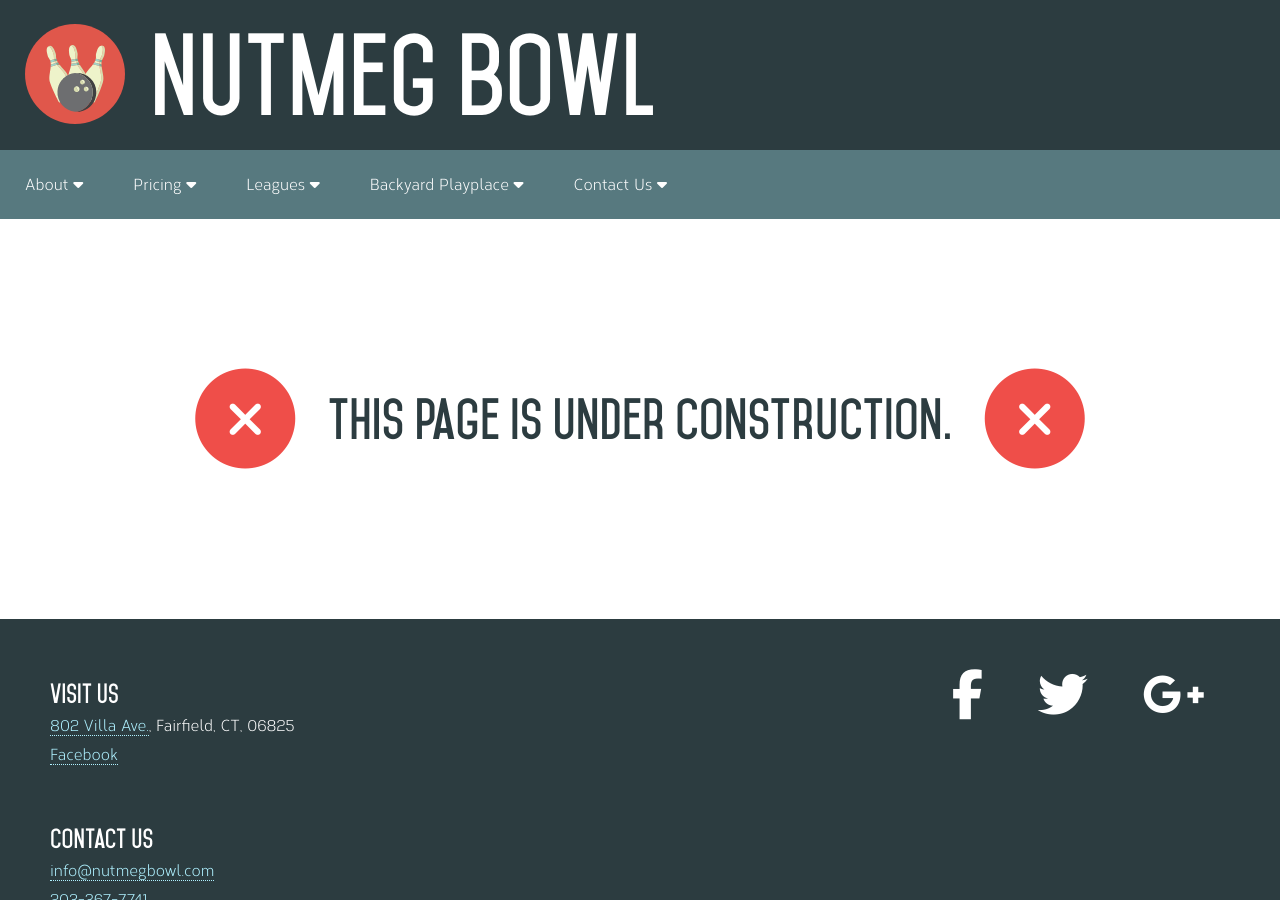
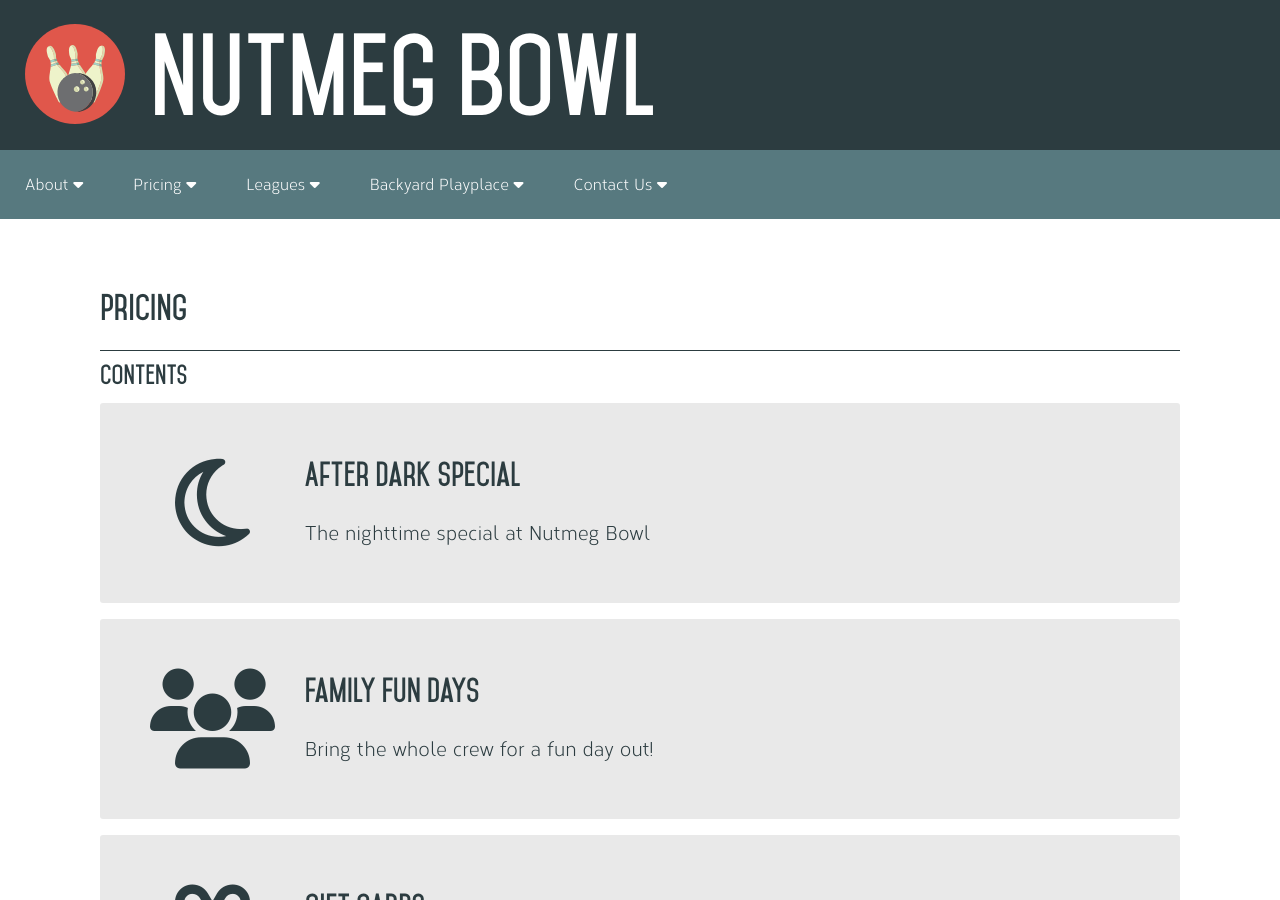
Before and after one commit to jlam55555/nutmegbowl, a Jekyll site: the page built from pricing/index.html, in a window 1280 px wide and 900 px high. Built offline with Jekyll 4.4.1, drawn with Linux system fonts in a browser that asks for light colours; nearby versions of some CDN libraries; some of the changed text lies outside the part shown.

Commit message:
Implemented listing page for pricing category

```diff
--- a/pricing/after_dark_special.html
+++ b/pricing/after_dark_special.html
@@ -1,6 +1,9 @@
 ---
 layout: default
 title: After Dark Special
+category: pricing
+description: The nighttime special at Nutmeg Bowl
+icon: moon-o
 ---
 
 <p class="underConstruction"><span class="fa-stack first"><i class="fa fa-stack-2x fa-circle dangerText"></i><i class="fa fa-stack-1x fa-close lightText"></i></span>This page is under construction.<span class="fa-stack second"><i class="fa fa-stack-2x fa-circle dangerText"></i><i class="fa fa-stack-1x fa-close lightText"></i></span></p>
--- a/pricing/family_fun_days.html
+++ b/pricing/family_fun_days.html
@@ -1,6 +1,9 @@
 ---
 layout: default
 title: Family Fun Days
+category: pricing
+description: Bring the whole crew for a fun day out!
+icon: users
 ---
 
 <p class="underConstruction"><span class="fa-stack first"><i class="fa fa-stack-2x fa-circle dangerText"></i><i class="fa fa-stack-1x fa-close lightText"></i></span>This page is under construction.<span class="fa-stack second"><i class="fa fa-stack-2x fa-circle dangerText"></i><i class="fa fa-stack-1x fa-close lightText"></i></span></p>
--- a/pricing/gift_cards.html
+++ b/pricing/gift_cards.html
@@ -1,6 +1,9 @@
 ---
 layout: default
 title: Gift Cards
+category: pricing
+description: Share the fun with these wonderful presents!
+icon: gift
 ---
 
 <p class="underConstruction"><span class="fa-stack first"><i class="fa fa-stack-2x fa-circle dangerText"></i><i class="fa fa-stack-1x fa-close lightText"></i></span>This page is under construction.<span class="fa-stack second"><i class="fa fa-stack-2x fa-circle dangerText"></i><i class="fa fa-stack-1x fa-close lightText"></i></span></p>
--- a/pricing/index.html
+++ b/pricing/index.html
@@ -1,6 +1,5 @@
 ---
-layout: default
+layout: listing
 title: Pricing
+category: pricing
 ---
-
-<p class="underConstruction"><span class="fa-stack first"><i class="fa fa-stack-2x fa-circle dangerText"></i><i class="fa fa-stack-1x fa-close lightText"></i></span>This page is under construction.<span class="fa-stack second"><i class="fa fa-stack-2x fa-circle dangerText"></i><i class="fa fa-stack-1x fa-close lightText"></i></span></p>
--- a/pricing/regular_pricing.html
+++ b/pricing/regular_pricing.html
@@ -1,6 +1,9 @@
 ---
 layout: default
 title: Regular Pricing
+category: pricing
+description: Costs for everyday bowling without deals
+icon: money
 ---
 
 <p class="underConstruction"><span class="fa-stack first"><i class="fa fa-stack-2x fa-circle dangerText"></i><i class="fa fa-stack-1x fa-close lightText"></i></span>This page is under construction.<span class="fa-stack second"><i class="fa fa-stack-2x fa-circle dangerText"></i><i class="fa fa-stack-1x fa-close lightText"></i></span></p>
```
